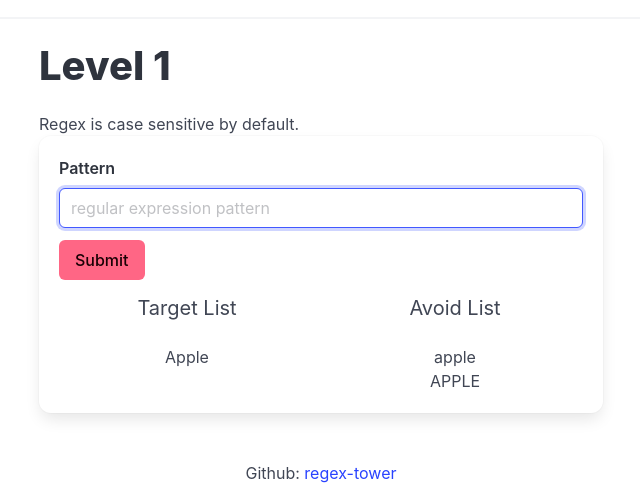
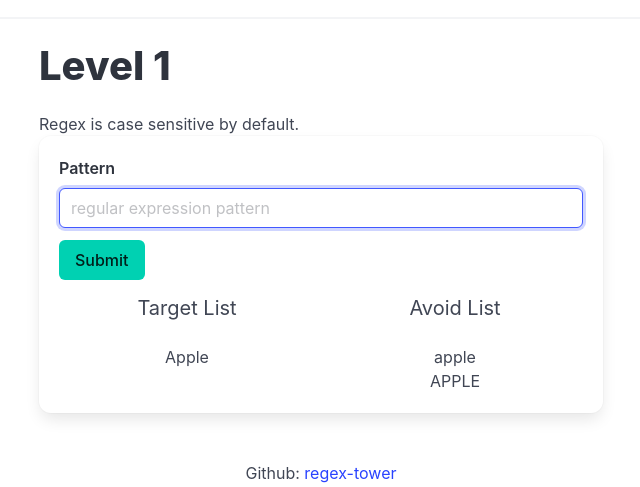
Before and after one commit to tim-alt-delete/regex-tower, a Flask app: page /1 in a window 1280 px wide. Shown: the part 437-924 px from the top of the page, without its empty margins (319-959 px from the left). Run offline with Flask 3, Linux system fonts and the light colour scheme.

Commit message:
change button color

```diff
--- a/templates/index.html
+++ b/templates/index.html
@@ -57,8 +57,8 @@
                 </div>
               </div>
 
-              <!-- TODO: Change class to is-danger -->
-              <button type="submit" id="submit-button" class="button is-danger">Submit</button>
+              <!-- TODO: Change class to is-primary -->
+              <button type="submit" id="submit-button" class="button is-primary">Submit</button>
 
               <div class="fixed-grid has-2-cols has-text-centered" style="margin-top:1rem;">
                 <div class="grid">
```
